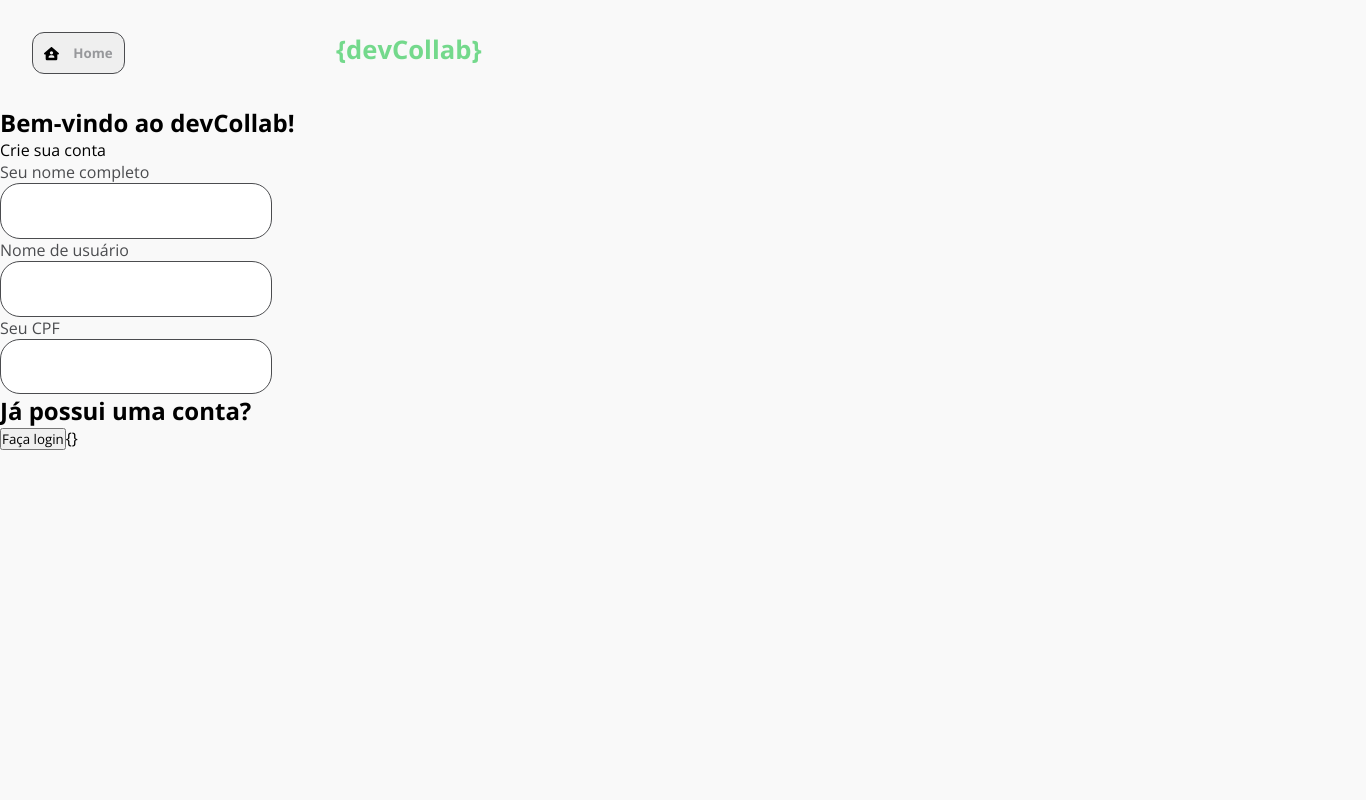
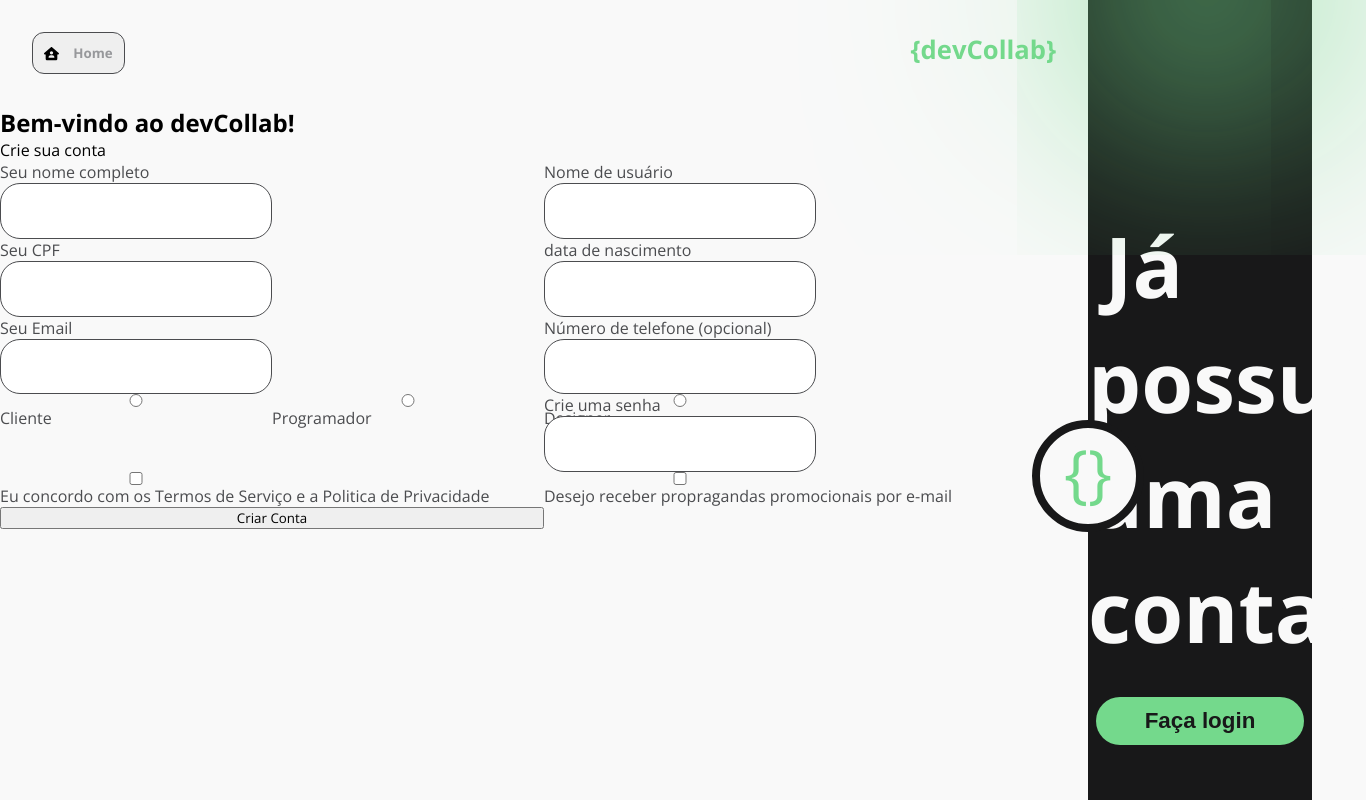
Before and after one commit to BalhegoDev/devCollab, a React (Create React App) app: page /register in a window 1280 px wide. Shown: the top 800 px of the page, 1366 px wide, since content can reach past the window. Built offline with nearby package versions, Linux system fonts and the light colour scheme.

Commit message:
Página de registro quase completa

```diff
--- a/package.json
+++ b/package.json
@@ -12,6 +12,7 @@
     "@testing-library/jest-dom": "^5.17.0",
     "@testing-library/react": "^13.4.0",
     "@testing-library/user-event": "^13.5.0",
+    "animejs": "^3.2.2",
     "react": "^18.3.1",
     "react-dom": "^18.3.1",
     "react-input-mask": "^2.0.4",
--- a/src/App.jsx
+++ b/src/App.jsx
@@ -3,6 +3,7 @@ import { BrowserRouter,Routes,Route } from "react-router-dom";
 import Index from "./pages";
 import Login from "./pages/login";
 import Register from "./pages/register";
+import AnimatedInvitation from "./pages/animatedInvitation";
 
 export default function App(){
   return(
@@ -11,6 +12,7 @@ export default function App(){
         <Route path="/" element={<Index/>}/>
         <Route path="/login" element={<Login/>}/>
         <Route path="/register" element={<Register/>}/>
+        <Route path="invite" element={<AnimatedInvitation/>}/>
       </Routes>
     </BrowserRouter>
   )
--- /dev/null
+++ b/src/components/checkboxInput.jsx
@@ -0,0 +1,12 @@
+import React from "react";
+
+export default function CheckboxInput({label}){
+    return(
+        <label>
+            <input
+                type="checkbox"
+            />
+            <span>{label}</span>
+        </label>
+    )
+}
--- /dev/null
+++ b/src/components/radioInput.jsx
@@ -0,0 +1,17 @@
+import React from "react";
+
+export default function RadioInput({name,label,value,setValue}){
+    return(
+        <>
+            <label>
+                <input
+                    type="radio"
+                    name={name}
+                    value={value}
+                    onChange={(e) => {setValue(e.target.value)}}
+                />
+                <span>{label}</span>
+            </label>
+        </>
+    )
+}
--- /dev/null
+++ b/src/pages/animatedInvitation.jsx
@@ -0,0 +1,36 @@
+import React, { useEffect, useRef } from "react";
+import anime from "animejs";
+
+export default function AnimatedInvitation(){
+
+    const divPai = useRef();
+
+    const square = {
+        width:"5rem",
+        height:"5rem",
+        backgroundColor:"#74D98C",
+        border: "2px solid black"
+    }
+
+    useEffect(() =>{
+        anime({
+            easing: 'easeInOutSine',
+            targets: divPai.current.children,
+            rotate:"1turn",
+            loop:true,
+            perspective: "1200px",
+            borderRadious: ["0px","60px"]
+        })
+    },[])
+
+
+    return(
+        <div ref={divPai} style={{width:"100vw",height:"100vh",display:"flex",justifyContent:"center",alignItems:"center", flexDirection:"column"}}>
+            <div style={square}></div>
+            <div style={square}></div>
+            <div style={square}></div>
+            <div style={square}></div>
+            <div style={square}></div>
+        </div>
+    )
+}
--- a/src/pages/register.jsx
+++ b/src/pages/register.jsx
@@ -2,12 +2,19 @@ import React, { useState } from "react";
 import {Link} from "react-router-dom";
 import MaskedInput from "../components/maskedInput";
 import ButtonHome from "../components/buttonHome";
+import RadioInput from "../components/radioInput";
+import CheckboxInput from "../components/checkboxInput";
 
 export default function Register(){
 
     const [nome,setNome] = useState("");
     const [username,setUsername] = useState("");
     const [cpf,setCpf] = useState("");
+    const [nasc,setNasc] = useState(null);
+    const [email,setEmail] = useState("");
+    const [telefone,setTelefone] = useState(null);
+    const [client,setClient] = useState("");
+    const [passowrd,setPassword] = useState("");
 
     return(
         <div className="register-container">
@@ -38,11 +45,64 @@ export default function Register(){
                         setValue={setCpf}
                         mask={"999.999.999-99"}
                     />
+                    <MaskedInput
+                        type="text"
+                        label="data de nascimento"
+                        value={nasc}
+                        setValue={setNasc}
+                        mask={"99/99/9999"}
+                    />
+                    <MaskedInput
+                        type="email"
+                        label="Seu Email"
+                        value={email}
+                        setValue={setEmail}
+                    />
+                    <MaskedInput
+                        type="text"
+                        label="Número de telefone (opcional)"
+                        value={telefone}
+                        setValue={setTelefone}
+                        mask={"(99) 999999-9999"}
+                    />
+                    <div className="choose" style={{display:"flex"}}>
+                        <RadioInput
+                            name="client"
+                            value="cliente"
+                            setValue={setClient}
+                            label="Cliente"
+                        />
+                        <RadioInput
+                            name="client"
+                            value="programador"
+                            setValue={setClient}
+                            label="Programador"
+                        />
+                        <RadioInput
+                            name="client"
+                            value="designer"
+                            setValue={setClient}
+                            label="Designer"
+                        />
+                    </div>
+                    <MaskedInput
+                        type="password"
+                        label="Crie uma senha"
+                        value={passowrd}
+                        setValue={setPassword}
+                    />
+                    <CheckboxInput
+                        label="Eu concordo com os Termos de Serviço e a Politica de Privacidade"
+                    />
+                    <CheckboxInput
+                        label="Desejo receber propragandas promocionais por e-mail"
+                    />
+                    <button className="createAccount">Criar Conta</button>
                 </form>
             </section>
             <aside>
             <span className="round"></span>
-                <h1>Já possui uma conta?</h1>
+                <h1>Já <br/> possui<br/> uma<br/> conta?</h1>
                 <Link to={"/login"}><button>Faça login</button></Link>
                 <span className="round-brackets">{`{}`}</span>
             </aside>
--- a/src/style/modules/_register.scss
+++ b/src/style/modules/_register.scss
@@ -2,10 +2,58 @@
 @import '../variables/colors.scss';
 
 .register-container{
+    display: flex;
+
+   aside{
+        width: 42rem;
+        background-color: #181819;
+        position: relative;
+        height: 59.54rem;
+        display: flex;
+        align-items: center;
+        flex-direction: column;
+        justify-content: center;
+        font-size: 3.5rem;
+
+        .round{
+            @include round;
+            top: -13rem;
+            box-shadow: 7px 94px 300px 23px $backgroundGreen;
+        }
+
+        h1{
+            color: #F9F9F9;
+            text-align: center;
+            width: 7rem;
+            margin-right: 7rem
+        }
+
+        button{
+            @include buttonMakeAccount;
+        }
+
+        .round-brackets{
+            color:$backgroundGreen;
+            background-color: #F9F9F9;
+            border-radius: 185px;
+            font-size: 4rem;
+            width: 7rem;
+            height: 7rem;
+            text-align: center;
+            border: 8px solid #181819;
+            position: absolute;
+            z-index: 2;
+            left: -3.5rem;
+        }
+   }
+
     .register-side{
+        width: 78rem;
 
         .register-header{
             @extend .header-login-side;
+            display: flex;
+            justify-content: space-between;
 
             .title{
                 color: $backgroundGreen;
@@ -23,6 +71,7 @@
 
         form{
             display: grid;
+            grid-template-columns: 50% 50%;
 
             label{
                 @include label-input;
--- a/src/style/style.css
+++ b/src/style/style.css
@@ -337,6 +337,73 @@ header .actions button {
   transform: perspective(1000px) translateX(25px) rotateY(10deg);
 }
 
+.register-container {
+  display: flex;
+}
+.register-container aside {
+  width: 42rem;
+  background-color: #181819;
+  position: relative;
+  height: 59.54rem;
+  display: flex;
+  align-items: center;
+  flex-direction: column;
+  justify-content: center;
+  font-size: 3.5rem;
+}
+.register-container aside .round {
+  border-radius: 100px;
+  box-shadow: -250px 190px 300px 23px #74D98C;
+  background-color: #74D98C;
+  width: 13rem;
+  height: 13rem;
+  display: block;
+  position: absolute;
+  top: -13rem;
+  box-shadow: 7px 94px 300px 23px #74D98C;
+}
+.register-container aside h1 {
+  color: #F9F9F9;
+  text-align: center;
+  width: 7rem;
+  margin-right: 7rem;
+}
+.register-container aside button {
+  background-color: #74D98C;
+  color: #181819;
+  border-radius: 27px;
+  border: none;
+  cursor: pointer;
+  padding: 0.7rem;
+  width: 13rem;
+  font-weight: bolder;
+  font-size: 1.4rem;
+  font-family: "Montserrat", sans-serif;
+  transition: 0.7s all;
+}
+.register-container aside button:hover {
+  transform: perspective(1000px) translateX(25px) rotateY(10deg);
+}
+.register-container aside .round-brackets {
+  color: #74D98C;
+  background-color: #F9F9F9;
+  border-radius: 185px;
+  font-size: 4rem;
+  width: 7rem;
+  height: 7rem;
+  text-align: center;
+  border: 8px solid #181819;
+  position: absolute;
+  z-index: 2;
+  left: -3.5rem;
+}
+.register-container .register-side {
+  width: 78rem;
+}
+.register-container .register-side .register-header {
+  display: flex;
+  justify-content: space-between;
+}
 .register-container .register-side .register-header .title {
   color: #74D98C;
   font-size: 1.6rem;
@@ -365,6 +432,7 @@ header .actions button {
 }
 .register-container .register-side form {
   display: grid;
+  grid-template-columns: 50% 50%;
 }
 .register-container .register-side form label {
   display: flex;
```
Also changed, not shown: 2 other files (tests, documents, lock files or other folders).
